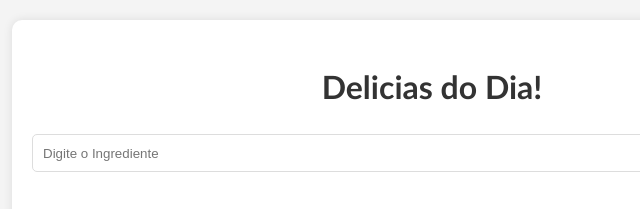
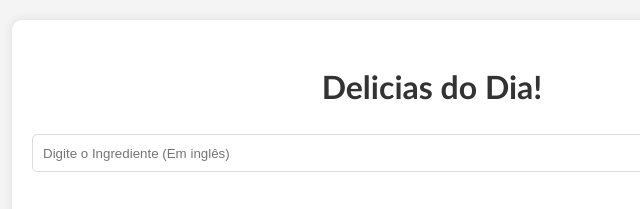
Before and after one commit to Gabriell-Santos/Delicias_Do_Dia-, a plain HTML site: page index.html in a window 1280 px wide. Shown: the full height of the page, 208-848 px from the left. Drawn offline with Linux system fonts and the light colour scheme.

Commit message:
ajustando leyaout

```diff
--- a/index.html
+++ b/index.html
@@ -10,7 +10,7 @@
     <main class="container">
         <h1>Delicias do Dia!</h1>
         <form class="search-form">
-            <input type="text" placeholder="Digite o Ingrediente " class="search-input">
+            <input type="text" placeholder="Digite o Ingrediente (Em inglês) " class="search-input">
             <button class="search-button">Buscar</button>
         </form>
         <div class="Loading"></div>
```
